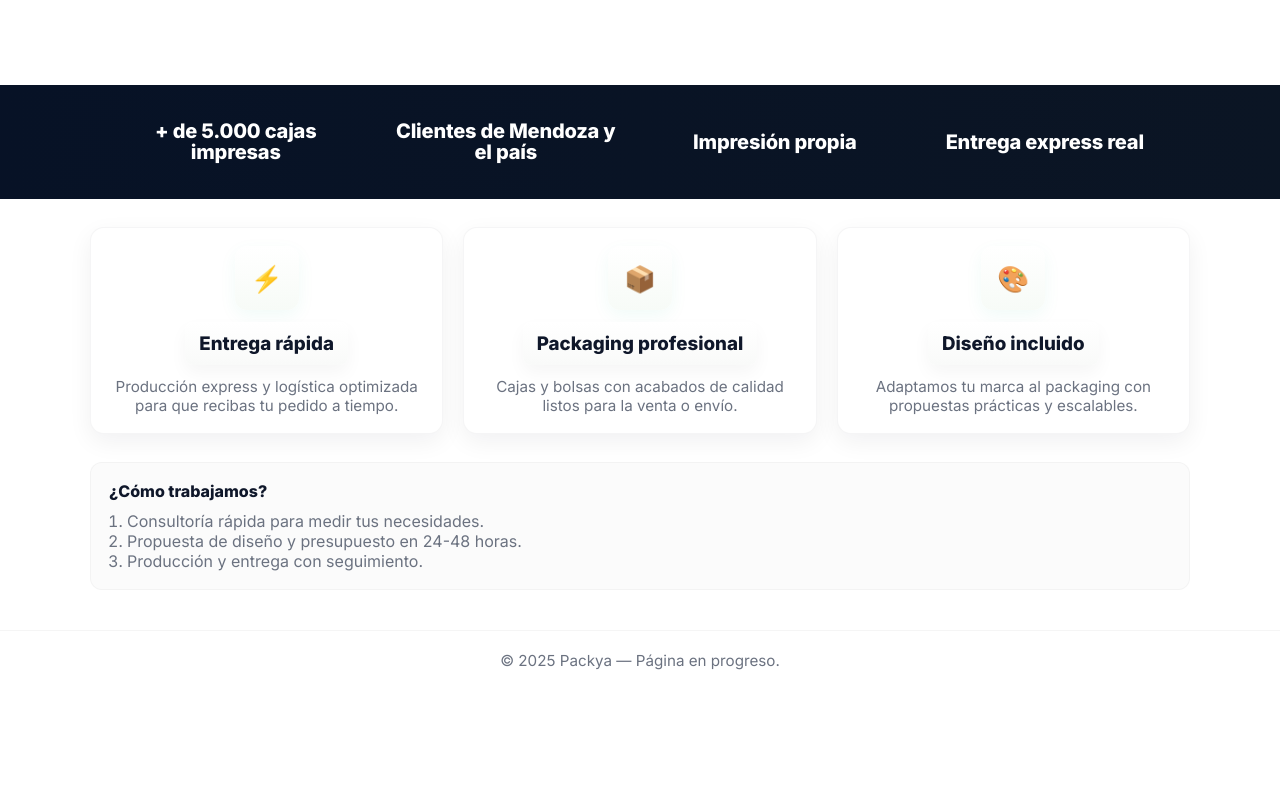
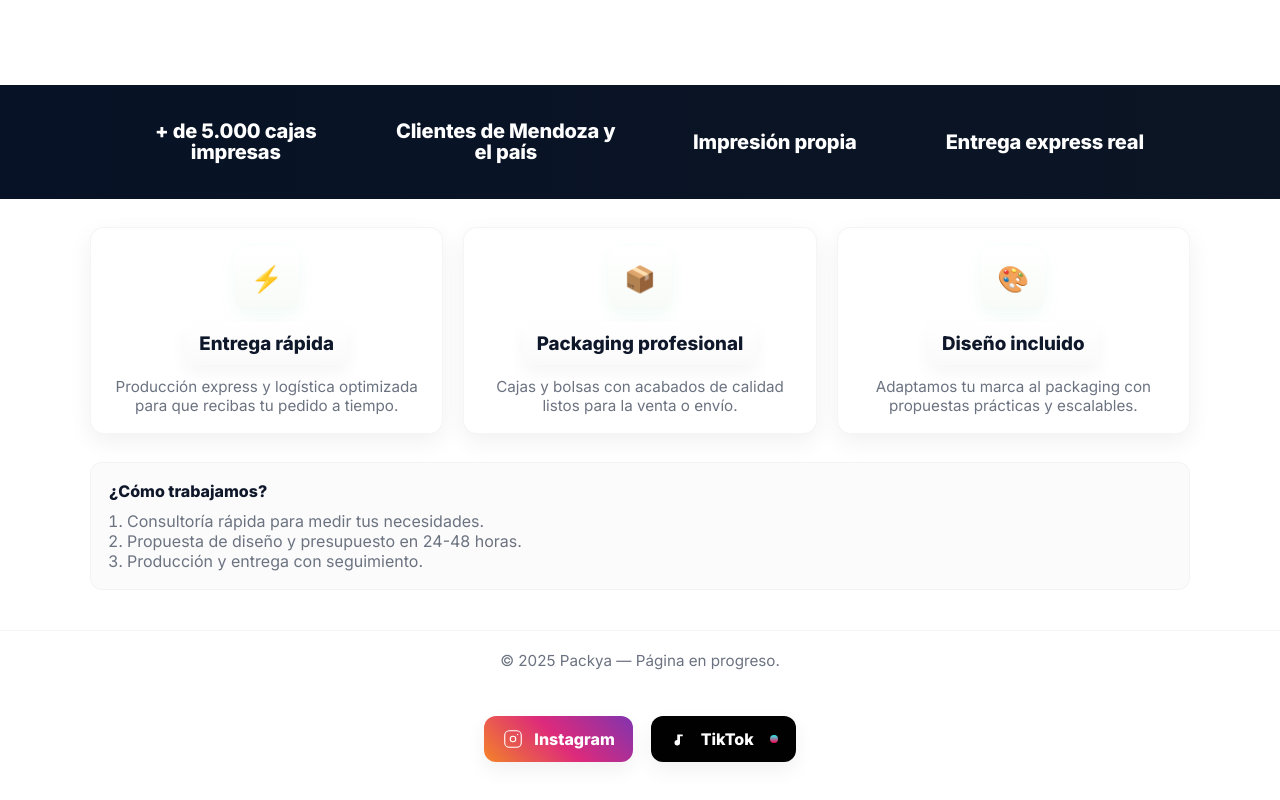
Before and after one commit to francorenna/packya, a React (Vite) app: page / in a window 1280 px wide. Shown: the part 1975-2775 px from the top of the page. Before the commit the page ends 2665 px from the top, so only its background shows below. Built offline with nearby package versions, Linux system fonts and the light colour scheme.

Commit message:
feat(ui): add social buttons (Instagram, TikTok) with styles and hover animation

```diff
--- a/src/pages/Home.jsx
+++ b/src/pages/Home.jsx
@@ -196,6 +196,39 @@ export default function Home() {
       <footer className="home-footer">
         © {new Date().getFullYear()} Packya — Página en progreso.
       </footer>
+
+      {/* Social links */}
+      <section className="socials" aria-label="Redes sociales">
+        <div className="container socials-inner">
+          <a
+            className="social-btn instagram"
+            href="https://www.instagram.com/packyacajasybolsas"
+            target="_blank"
+            rel="noreferrer"
+            aria-label="Instagram"
+          >
+            <svg className="social-icon" viewBox="0 0 24 24" fill="none" xmlns="http://www.w3.org/2000/svg" aria-hidden>
+              <rect x="3" y="3" width="18" height="18" rx="5" stroke="white" strokeWidth="1.2" fill="none" />
+              <circle cx="12" cy="12" r="3" stroke="white" strokeWidth="1.2" fill="none" />
+              <circle cx="17" cy="7" r="0.8" fill="white" />
+            </svg>
+            <span className="social-label">Instagram</span>
+          </a>
+
+          <a
+            className="social-btn tiktok"
+            href="https://www.tiktok.com/@packyacajasybolsas"
+            target="_blank"
+            rel="noreferrer"
+            aria-label="TikTok"
+          >
+            <svg className="social-icon" viewBox="0 0 24 24" fill="none" xmlns="http://www.w3.org/2000/svg" aria-hidden>
+              <path d="M9 7v6a3 3 0 1 0 3 3V9h3V7h-6z" fill="white" />
+            </svg>
+            <span className="social-label">TikTok</span>
+          </a>
+        </div>
+      </section>
     </div>
   )
 }
--- a/src/styles/home.css
+++ b/src/styles/home.css
@@ -310,3 +310,25 @@ body{
 @media (prefers-reduced-motion: reduce){
   *{transition:none!important;animation:none!important}
 }
+
+/* Social buttons */
+.socials{padding:26px 0 40px}
+.socials-inner{display:flex;gap:18px;justify-content:center;align-items:center;flex-wrap:wrap}
+.social-btn{display:inline-flex;align-items:center;gap:10px;padding:12px 18px;border-radius:12px;color:#fff;text-decoration:none;font-weight:700;box-shadow:0 8px 20px rgba(2,6,23,0.06);transform:translateZ(0);transition:transform .22s cubic-bezier(.2,.9,.3,1),box-shadow .22s ease}
+.social-btn .social-icon{width:22px;height:22px;flex:0 0 22px}
+.social-btn .social-label{display:inline-block}
+.social-btn:hover{transform:translateY(-6px) scale(1.03);box-shadow:0 24px 40px rgba(2,6,23,0.12)}
+
+/* Instagram gradient button approximation */
+.social-btn.instagram{background:linear-gradient(45deg,#f58529,#dd2a7b,#8134af)}
+.social-btn.instagram .social-icon{filter:drop-shadow(0 6px 12px rgba(0,0,0,0.18))}
+
+/* TikTok dark button with small accent */
+.social-btn.tiktok{background:#010101}
+.social-btn.tiktok .social-icon{width:22px;height:22px}
+.social-btn.tiktok::after{content:'';width:8px;height:8px;border-radius:50%;background:linear-gradient(180deg,#25f4ee,#ff004f);margin-left:6px}
+
+@media (max-width:600px){
+  .socials-inner{gap:12px}
+  .social-btn{padding:10px 12px}
+}
```
